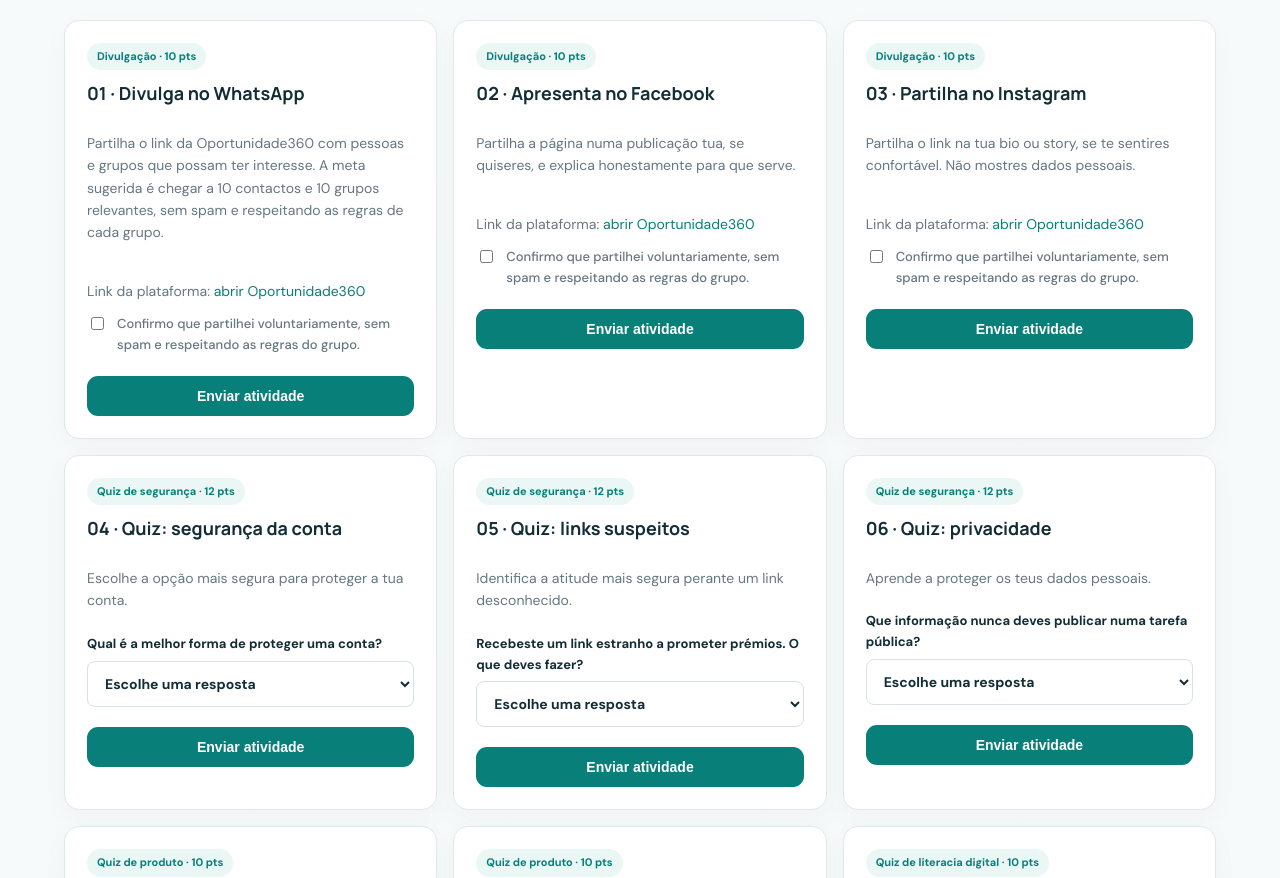
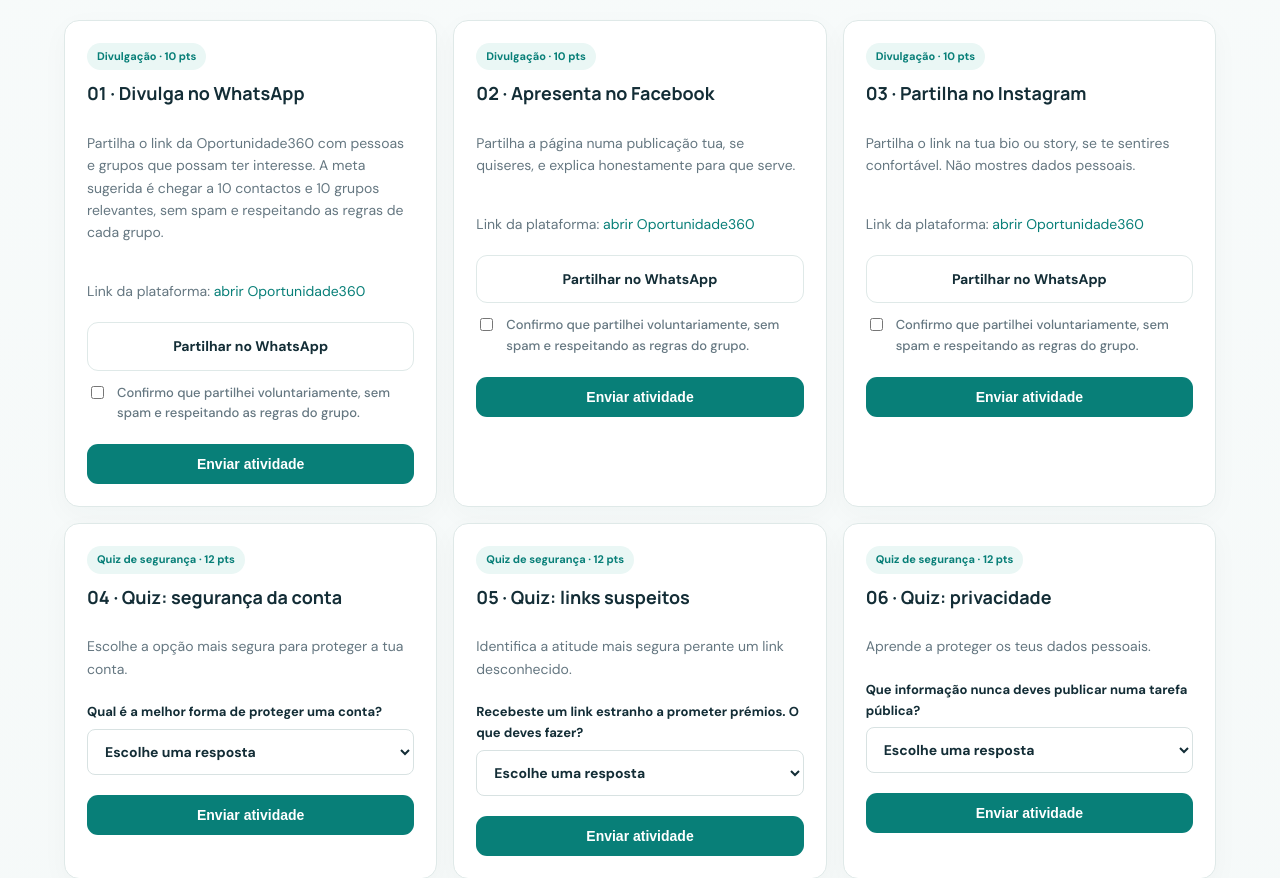
Before and after one commit to carimocarlos61-pixel/Oportunidade360, a Flask app: page /painel in a window 1280 px wide. Shown: the part 761-1639 px from the top of the page. Run offline with Flask 3, Linux system fonts and the light colour scheme; the visitor is signed in with stand-in values (Sample User, id 1); data comes from the database, SQL or seed files in the repository; data that the repository does not hold is empty.

Commit message:
Add direct WhatsApp sharing action

```diff
--- a/templates/dashboard.html
+++ b/templates/dashboard.html
@@ -7,7 +7,7 @@
 {% if t.submission_id %}<span class="status">{{ 'Aprovada' if t.submission_status=='approved' else ('Rejeitada' if t.submission_status=='rejected' else 'Em análise') }}</span>
 {% else %}<form method="post" action="{{ url_for('submit_task',task_id=t.id) }}"><input type="hidden" name="csrf_token" value="{{ csrf_token }}">
 {% if t.task_type in ('quiz','video') %}<label>{{ t.quiz_question }}<select name="answer" required><option value="">Escolhe uma resposta</option>{% for option in t.quiz_options.split('|') %}<option value="{{ option }}">{{ option }}</option>{% endfor %}</select></label>
-{% elif t.task_type=='share' %}<p class="muted">Link da plataforma: <a href="{{ url_for('index',_external=True) }}" target="_blank" rel="noopener">abrir Oportunidade360</a></p><label class="check-line"><input type="checkbox" name="confirmed" value="yes" required> Confirmo que partilhei voluntariamente, sem spam e respeitando as regras do grupo.</label>
+{% elif t.task_type=='share' %}<p class="muted">Link da plataforma: <a href="{{ url_for('index',_external=True) }}" target="_blank" rel="noopener">abrir Oportunidade360</a></p><a class="btn ghost full" href="https://wa.me/?text=Conhece%20a%20Oportunidade360%3A%20https%3A%2F%2Foportunidade360.onrender.com" target="_blank" rel="noopener">Partilhar no WhatsApp</a><label class="check-line"><input type="checkbox" name="confirmed" value="yes" required> Confirmo que partilhei voluntariamente, sem spam e respeitando as regras do grupo.</label>
 {% else %}<label>Como correu o teste?<select name="feedback" required><option value="">Escolhe uma opção</option><option>Funcionou bem</option><option>Funcionou parcialmente</option><option>Não funcionou</option></select></label>{% endif %}
 <button class="btn primary full">Enviar atividade</button></form>{% endif %}</article>{% else %}<p class="muted">Não existem tarefas abertas neste momento.</p>{% endfor %}</div></section>{% endif %}<div class="two-col section"><section class="panel"><h2>Atividade recente</h2>{% for h in history %}<div class="list-row"><div><b>{{ h.description }}</b><small>{{ h.created_at }}</small></div><strong class="{{ 'positive' if h.amount>=0 else 'negative' }}">{{ '%+.2f'|format(h.amount) }} MT</strong></div>{% else %}<p class="muted">Ainda não existem movimentos monetários.</p>{% endfor %}</section><section class="panel"><h2>Carteira e levantamentos</h2><p class="muted">Consulta os teus pontos, histórico e pedidos de análise de resgate numa página própria. Os pontos não são dinheiro e não têm conversão garantida.</p><a class="btn primary full" href="{{ url_for('wallet_page') }}">Abrir carteira</a><h3>Pedidos monetários antigos</h3>{% for w in withdrawals %}<div class="list-row"><span>{{ w.method }} · {{ '%.2f'|format(w.amount) }} MT</span><small>{{ w.status }}</small></div>{% else %}<small class="muted">Sem pedidos monetários.</small>{% endfor %}</section></div>
 {% endblock %}
```
